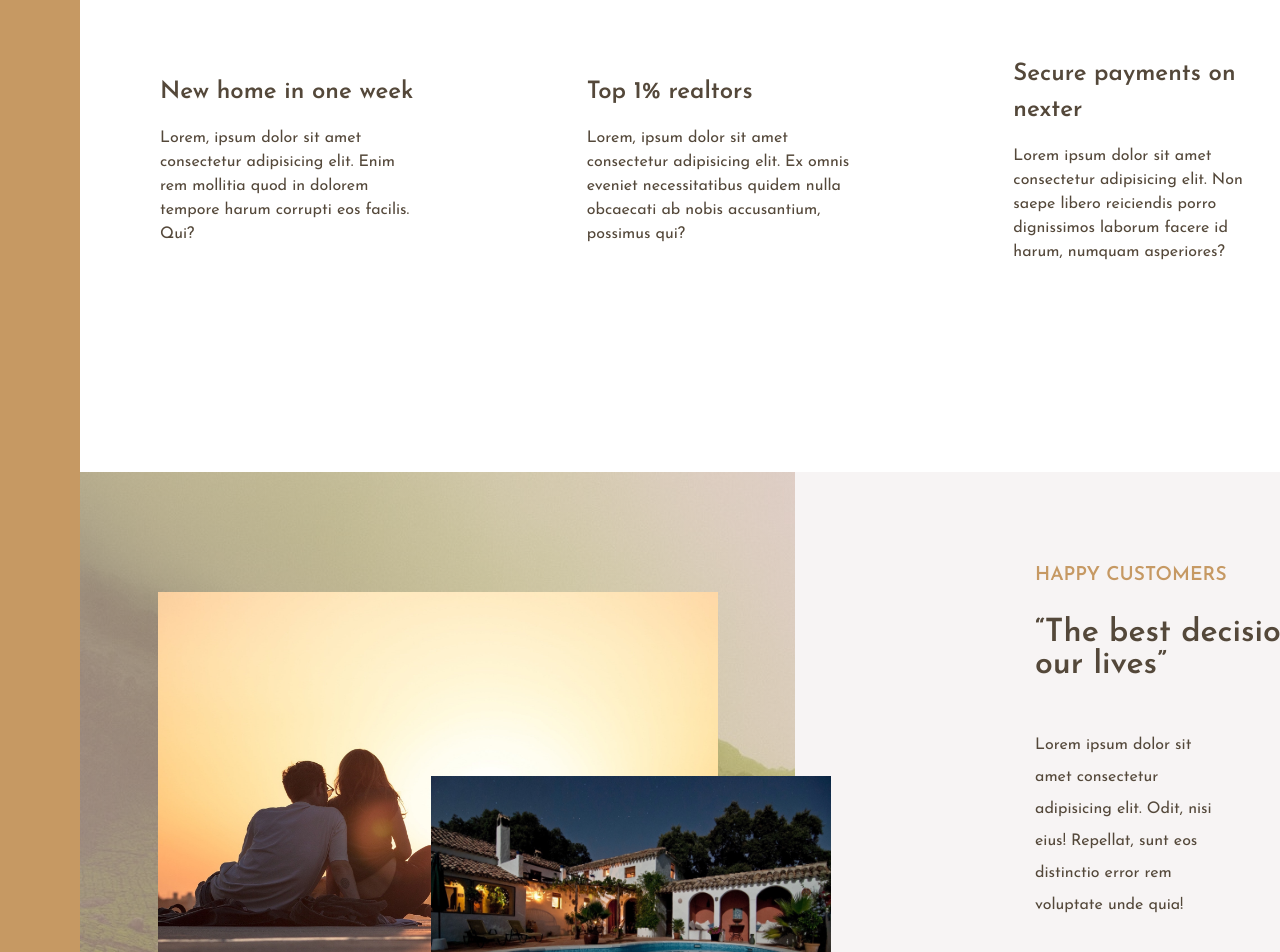
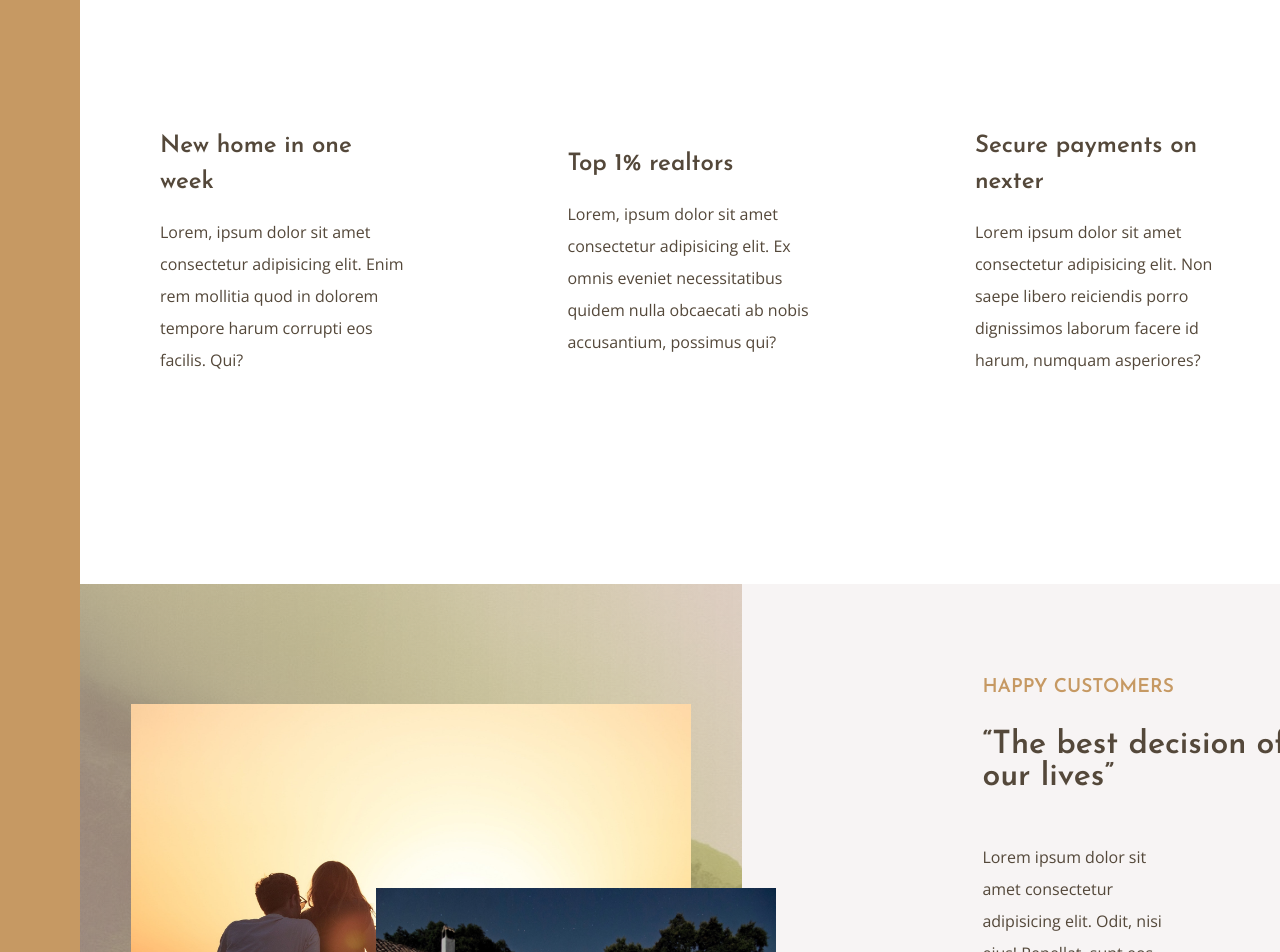
Before and after one commit to kobir1989/Real-estate-website-project, a React (Create React App) app: page / in a window 1280 px wide. Shown: the part 1240-2192 px from the top of the page. Built offline with nearby package versions, Linux system fonts and the light colour scheme; the HTML template or start-up script is replaced by a standard one.

Commit message:
Overlapping issue Fixed

```diff
--- a/src/App.scss
+++ b/src/App.scss
@@ -6,12 +6,11 @@
 }
 .nav__manue-left {
   width: 5rem;
-  height: 326rem;
+  height: 329rem;
   background-color: var(--deep-orange);
 }
 .whole__body {
-  width: 100%;
-
+  width: 95.5%;
   height: 100%;
 }
 @media (max-width: 700px) {
--- a/src/Component/Feature/Feature.scss
+++ b/src/Component/Feature/Feature.scss
@@ -21,4 +21,6 @@
 }
 .text p {
   color: var(--gray);
+  font-family: 'Open Sans', sans-serif;
+  line-height: 2rem;
 }
--- a/src/Component/Galary/Galary.scss
+++ b/src/Component/Galary/Galary.scss
@@ -4,9 +4,10 @@
   width: 100%;
   display: grid;
   grid-template: repeat(7, 5vw) / repeat(8, 1fr);
-  gap: 2rem;
-  grid-column: full-start / full-end;
-  padding: 2rem;
+  gap: 1rem;
+  overflow: hidden;
+  padding: 1rem;
+
   &-img {
     width: 100%;
     height: 100%;
--- a/src/Component/Homes/Homes.scss
+++ b/src/Component/Homes/Homes.scss
@@ -40,6 +40,7 @@
       grid-gap: 2rem;
       align-items: center;
       justify-content: center;
+      font-family: 'Open Sans', sans-serif;
     }
     &-btn {
       text-align: center;
--- a/src/Component/NavManue/NavManue.scss
+++ b/src/Component/NavManue/NavManue.scss
@@ -5,6 +5,7 @@
     color: var(--white);
     width: 3rem;
     height: 3rem;
+    cursor: pointer;
   }
   &-slider {
     width: 20rem;
@@ -17,21 +18,22 @@
     top: 0;
     box-shadow: 0 5px 30px rgba(0, 0, 0, 0.8);
     animation: roll 0.2s linear;
+    text-transform: uppercase;
   }
   @keyframes roll {
     0% {
-      transform: translateY(-100%);
+      transform: translateX(-100%);
     }
     100% {
-      transform: translateY(0);
+      transform: translateX(0);
     }
   }
   &-slider span {
     color: var(--white);
     font-size: 1.5rem;
     position: absolute;
-    top: 2%;
-    right: 6%;
+    top: 4%;
+    right: 8%;
     cursor: pointer;
   }
   &-links {
@@ -44,7 +46,7 @@
   &-links a {
     color: var(--white);
     text-decoration: none;
-    font-size: 1.2rem;
+    font-size: 1rem;
     margin: 0.8rem 0;
     border-bottom: 1px solid #727070;
     padding: 0.2em;
--- a/src/Component/Story/Story.scss
+++ b/src/Component/Story/Story.scss
@@ -57,5 +57,6 @@
     margin-bottom: 3rem;
     width: 60%;
     line-height: 2rem;
+    font-family: 'Open Sans', sans-serif;
   }
 }
--- a/src/index.scss
+++ b/src/index.scss
@@ -15,7 +15,6 @@
 }
 body {
   box-sizing: border-box;
-  /* font-family: 'Open Sans', sans-serif; */
   font-family: 'Josefin Sans', sans-serif;
   font-size: 62.5%;
 }
```
